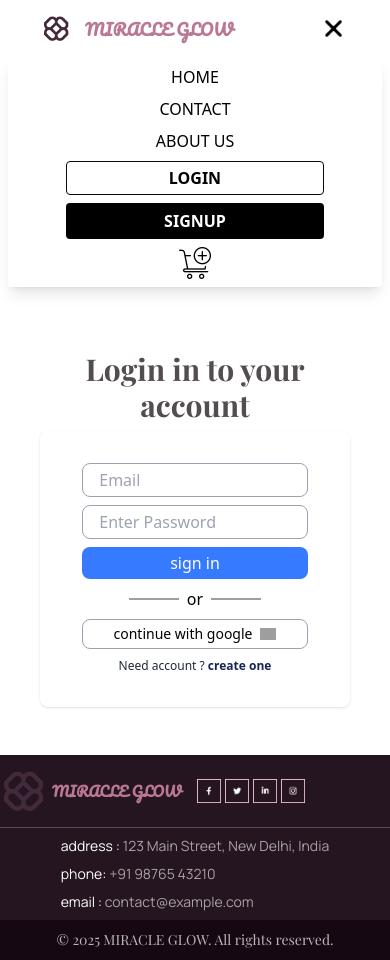
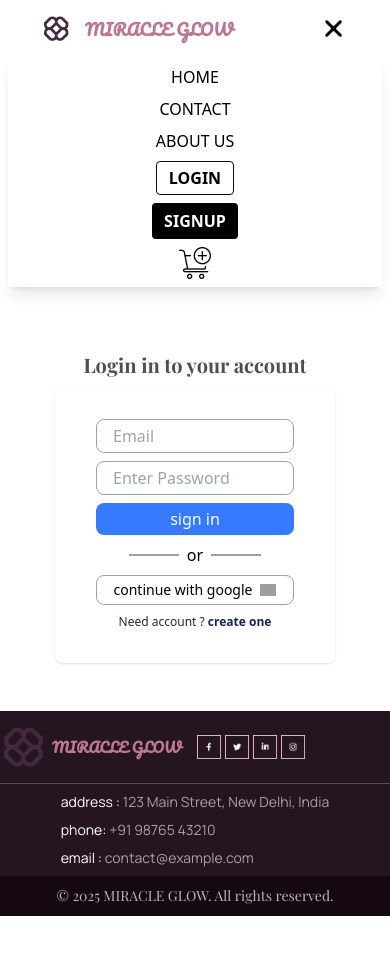
Before and after one commit to vivek0101012/Miracleglow, a React (Vite) app: page /signin in a window 390 px wide. Both pictures are taken after a click on the element 333 px from the left and 28 px from the top of the page. After the commit the page ends 916 px from the top, so only its background shows below. Built offline with nearby package versions, Linux system fonts and the light colour scheme; grey boxes are pictures that could not be loaded.

Commit message:
login page for mobile version

```diff
--- a/src/components/login.jsx
+++ b/src/components/login.jsx
@@ -5,10 +5,10 @@ import { Link } from "react-router-dom";
 
 
 export function Signin(){
-    return  <div className=" flex w-full flex-col p-10 items-center justify-center">
+    return  <div className=" flex w-full flex-col  p-10 items-center justify-center">
 
-        <h1 className="mt-2 text-center text-3xl font-bold text-[#534c51] font-playfair">Login in to your  account</h1>
-           <div className="shadow mt-2 text-gray- flex rounded-lg  flex-col items-center justify-center  space-y-2 p-8">
+        <h1 className="mt-2 text-center md:text-3xl text-xl font-bold  text-[#534c51] font-playfair">Login in to your  account</h1>
+           <div className="shadow mt-2 text-gray- w-[280px] flex rounded-lg  flex-col items-center justify-center  space-y-2 p-8">
 
 
 
@@ -23,7 +23,7 @@ export function Signin(){
     </div>
 
 
-    <div className="flex p-1  space-x-2 flex-row font-normal text-center cursor-pointer text-sm w-11/12 border-[1px] rounded-lg border-gray-400 active:scale-90 justify-center items-center "> <span>{"continue with google "}
+    <div className="flex p-1  space-x-2 flex-row font-normal cursor-pointer text-sm w-11/12 border-[1px] rounded-lg border-gray-400 active:scale-90 justify-center items-center  "> <span>{"continue with google "}
     </span>
         <img src="https://i.ibb.co/Y7t2FP9B/google.png" alt="google" className=" flex self-center " width={16} alt="" />
     </div>
--- a/src/components/navbar.jsx
+++ b/src/components/navbar.jsx
@@ -79,9 +79,9 @@ return <div  className=" transition-transform scroll-smooth flex flex-col items-
 <a href="#contact"><div className="active:scale-90 " >CONTACT  </div></a>
 
 <Link to={"/aboutus"}> <div className="active:scale-90 " > ABOUT US </div> </Link>
+<Link to={"/signin"}><button className=" border rounded active:scale-90 border-stone-950  font-bold  px-3 py-1  "> LOGIN </button></Link>
+<Link to={"/signup"}> <button className="text-white active:scale-90 font-bold text-center bg-black px-3 py-1.5 rounded  ">SIGNUP</button></Link>
 
-<button className=" w-[72%] border rounded active:scale-90 border-stone-950  font-bold  px-2 py-1  "> LOGIN </button>
-    <button className="w-[72%] text-white active:scale-90 font-bold text-center bg-black px-2 py-1.5 rounded  ">SIGNUP</button>
     <Link to={"/cart"}> <img src="/images/addtocart.png" className="object-contain active:scale-90 " width={32}></img></Link>
 
 </div>
--- a/src/components/signin.jsx
+++ b/src/components/signin.jsx
@@ -9,7 +9,7 @@ return <div className=" flex w-full flex-col p-10 items-center justify-center">
 
     <h1 className="mt-2 text-center text-3xl font-bold text-[#534c51] font-playfair">Create  account</h1>
 
-    <div className="shadow mt-8 w-[300px] self-center justify-items-center  text-gray- flex rounded-lg  flex-col items-center justify-center  space-y-2 p-8">
+    <div className="shadow mt-1 w-[300px] self-center justify-items-center  text-gray- flex rounded-lg  flex-col items-center justify-center  space-y-2 p-8">
 
 <Input content={"your name"}></Input>
 
```
